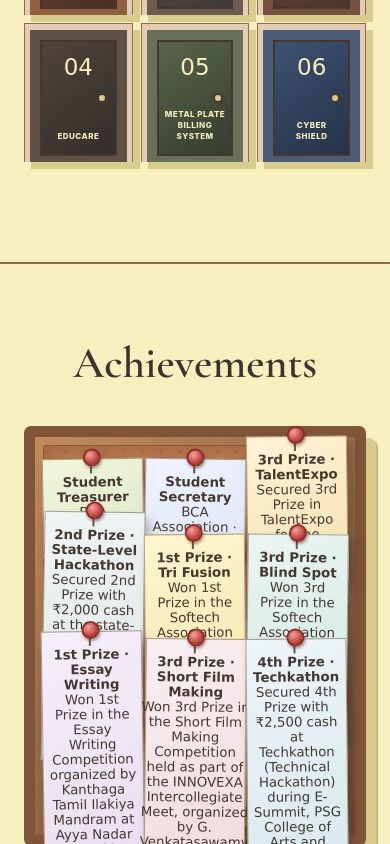
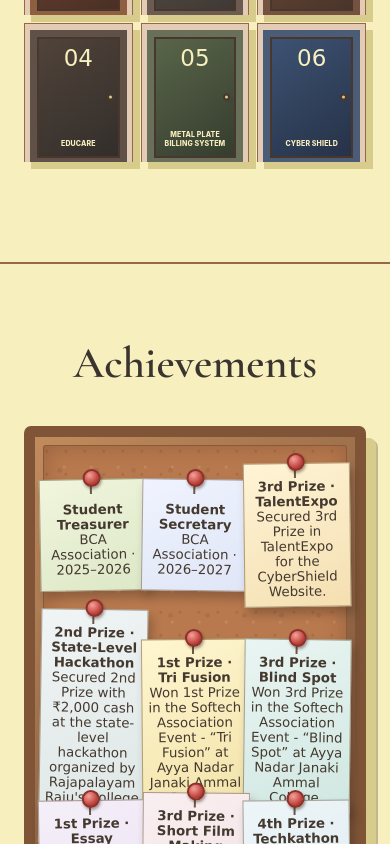
Before and after one commit to balajisunadaraj/portfolio, a React (Vite) app: page / in a window 390 px wide. Shown: the part 3240-4084 px from the top of the page. Built offline with nearby package versions, Linux system fonts and the light colour scheme.

Commit message:
notice board and project description css changed to fit for mobile view

```diff
--- a/src/App.css
+++ b/src/App.css
@@ -2016,18 +2016,37 @@
   }
 
   .noticeboard {
-    min-height: 420px;
+    min-height: 600px;
     border-width: 11px;
   }
 
   .achievement-note-paper {
-    width: min(150px, calc((100vw - 88px) / 3));
-    min-height: 96px;
+    width: min(180px, calc((100vw - 70px) / 3));
+    min-height: 112px;
     padding: 15px 5px 7px;
   }
 
   .association-note-title { margin-bottom: 4px; font-size: clamp(9px, 2.7vw, 12px); }
   .association-note-description { font-size: clamp(7px, 2.1vw, 10px); line-height: 1.2; }
+
+  .association-note--treasurer,
+  .association-note--secretary,
+  .association-note--talentexpo { top: 17%; }
+  .association-note--hackathon,
+  .association-note--trifusion,
+  .association-note--blindspot { top: 50%; }
+  .association-note--essay,
+  .association-note--shortfilm,
+  .association-note--techkathon { top: 83%; }
+  .association-note--treasurer,
+  .association-note--hackathon,
+  .association-note--essay { left: 18%; }
+  .association-note--secretary,
+  .association-note--trifusion,
+  .association-note--shortfilm { left: 50%; }
+  .association-note--talentexpo,
+  .association-note--blindspot,
+  .association-note--techkathon { left: 82%; }
 
   .skills-grid {
     grid-template-columns: repeat(2, minmax(0, 1fr));
@@ -2087,22 +2106,51 @@
 
 
   .project-doors.is-open .project-door.is-active {
-    left: 16px;
-    top: 42%;
-    width: 145px;
-    --door-end-left: 16px;
-    --door-end-top: 42%;
-    --door-end-width: 145px;
-    --door-end-height: 330px;
+    left: 50%;
+    top: 12px;
+    width: 96px;
+    height: 124px;
+    padding: 4px 4px 0;
+    transform: translateX(-50%);
+    animation: none;
+    --door-end-left: 50%;
+    --door-end-top: 12px;
+    --door-end-width: 96px;
+    --door-end-height: 124px;
   }
 
   .project-showcase {
-    top: auto;
+    top: 152px;
     right: 12px;
-    bottom: 16px;
-    width: calc(100vw - 174px);
+    bottom: 12px;
+    left: 12px;
+    width: auto;
+    max-height: none;
+    overflow-y: auto;
     transform: none;
-  }
+    animation: showcase-in 450ms 100ms ease both;
+  }
+
+  .door-frame { height: 116px; padding: 4px; border-width: 3px; }
+  .door-panel { padding: 8px 3px 7px; }
+  .door-number { font-size: 20px; }
+  .door-label { font-size: 7px; letter-spacing: 0.02em; }
+  .door-mark { right: 4px; width: 7px; height: 7px; }
+  .door-project-logo {
+    top: 20px;
+    right: -72px;
+    width: 92px;
+    height: 76px;
+    padding: 5px;
+    border-width: 3px;
+  }
+  .project-door.is-active .door-project-logo {
+    animation: project-logo-emerge 650ms 350ms cubic-bezier(0.2, 0.75, 0.25, 1) forwards;
+  }
+  .project-close { position: sticky; top: 0; float: right; margin-bottom: 8px; }
+  .project-description { clear: both; min-height: 0; margin-bottom: 10px; font-size: 17px; }
+  .project-open-link { margin-bottom: 12px; }
+  .project-screenshots { clear: both; height: 220px; }
 
   .door-frame { height: 132px; }
   .door-number { font-size: 23px; }
```
